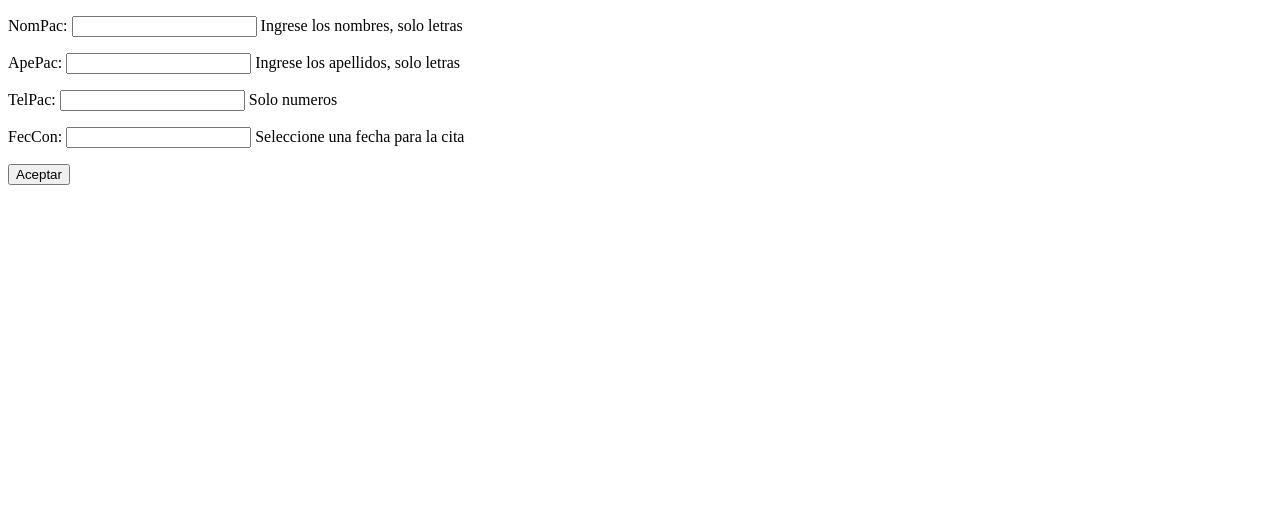
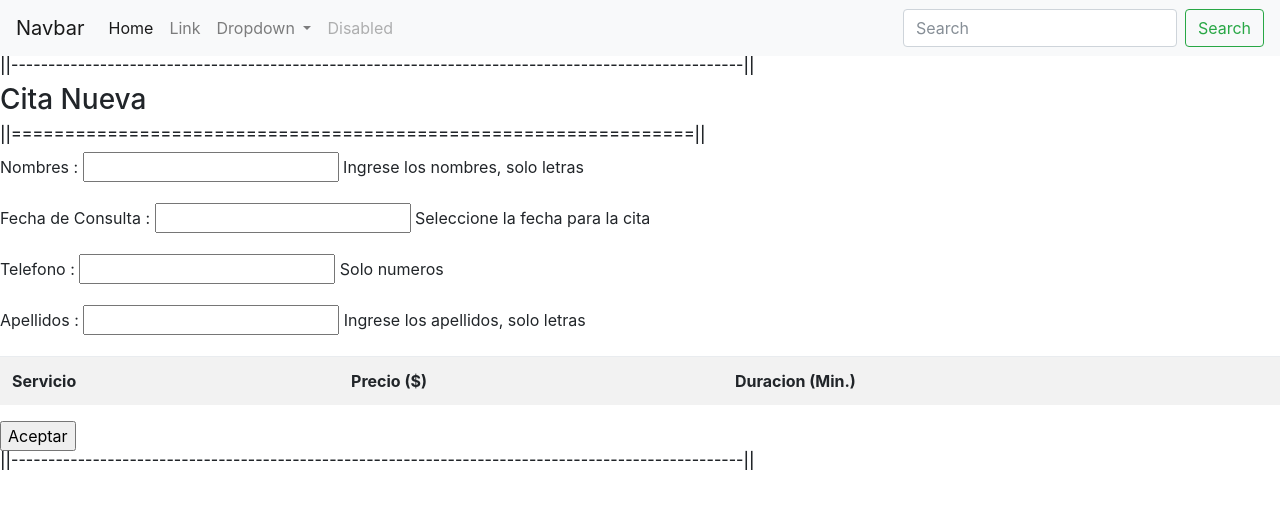
Before and after one commit to FranklinPerez/proyectohdp, a Django app: page /citasyconsultas/nueva_cita/ in a window 1280 px wide. Shown: the top 509 px of the page. Run offline with Django 3.2, Linux system fonts and the light colour scheme; lists and menus that the app fills with data are empty; some libraries are stand-ins or nearby versions.

Commit message:
otro commit

```diff
--- a/citasyconsultas/forms.py
+++ b/citasyconsultas/forms.py
@@ -4,14 +4,20 @@ from .models import *
 
 class NuevaCitaForm(forms.ModelForm):
 	class Meta:
-		models = Cita
+		model = Cita
 		fields = {
-			'nomPac: ', 'apePac: ', 'telPac: ', 'fecCon',
+			'nomPac', 'apePac', 'telPac', 'fecCon',
 		}
 		labels ={
-			'nomPac':'Nombres :','apePac':'Apellidos :','telPac':'Telefono :','fecCon':'Fecha de Consuta :',
+			'nomPac': 'Nombres ','apePac': 'Apellidos ','telPac': 'Telefono ','fecCon': 'Fecha de Consulta ',
 		}
 
+class ServicioForm(forms.ModelForm):
+	class Meta:
+		model = Servicio
+		fields = {
+			'nomSer', 'precio', 'duraci',
+		}
 
 class MedicamentoForm(forms.ModelForm):
 	class Meta:
--- a/citasyconsultas/models.py
+++ b/citasyconsultas/models.py
@@ -23,7 +23,7 @@ class Cita (models.Model):
 	nomPac = models.CharField(max_length = 255, help_text = "Ingrese los nombres, solo letras")
 	apePac = models.CharField(max_length = 255, help_text = "Ingrese los apellidos, solo letras")
 	telPac = models.IntegerField(unique = True, help_text = "Solo numeros")# Telefono del paciente
-	fecCon = models.DateTimeField(help_text = "Seleccione una fecha para la cita")# Fecha de la consulta
+	fecCon = models.DateField(help_text = "Seleccione la fecha para la cita")# Fecha de la consulta
 	fecCre = models.DateField(auto_now_add = True)# afecha de creacion
 
 	class Meta:
--- a/citasyconsultas/urls.py
+++ b/citasyconsultas/urls.py
@@ -10,4 +10,5 @@ urlpatterns=[
 	path('modificarMedicamento/<int:pk>/',modificarMedicamento.as_view(), name="modificar_medicamento"),
 	path('eliminarMedicamento/<int:pk>/', eliminarMedicamento.as_view(), name="eliminar_medicamento"),
 	path('nueva_cita/', CrearCita.as_view(), name = 'nueva_cita'),
+	path('lista_servicios/', ListarServicio.as_view(), name = 'lista_servicios'),
 ]
--- a/citasyconsultas/views.py
+++ b/citasyconsultas/views.py
@@ -1,20 +1,3 @@
-
-
-
-from django.views.generic.edit import CreateView
-from .models import *
-
-
-
-class CrearCita(CreateView):
-	model = Cita
-	fields =[
-		'nomPac',
-		'apePac',
-		'telPac',
-		'fecCon',
-	]
-
 
 from django.shortcuts import render
 from django.views.generic.edit import UpdateView, CreateView, DeleteView
@@ -22,7 +5,8 @@ from django.views.generic.list import ListView
 from django.urls import reverse_lazy
 from .models import *
 from .forms import *
-# Create your views here.
+
+
 
 def index(request):
 
@@ -31,10 +15,26 @@ def index(request):
         'base/base.html',
         context={},
     )
+
+# Vista de la creacion de cita
+class CrearCita(CreateView):
+	model = Cita
+	template_name = 'citasyconsultas/cita_form.html'
+	form_class = NuevaCitaForm
+	success_url = reverse_lazy('/')
+
+# Listar los servicios disponibles
+class ListarServicio(ListView):
+	model = Servicio
+	template_name = 'citasyconsultas/servicio_list.html'
+	form_class = ServicioForm
+	success_url = reverse_lazy('/')
+
+
 #modelos de Medicamento
 class ListadoMedicamento(ListView):
     model = Medicamento
-    template_name = 'citasyconsultas/gestionMedicamento.html'
+    template_name = 'citasyconsultas/GestionMedicamento.html'
     context_object_name = 'medicamentos'
 
 class crearMedicamento(CreateView):
--- a/templates/citasyconsultas/cita_form.html
+++ b/templates/citasyconsultas/cita_form.html
@@ -1,14 +1,72 @@
 <!DOCTYPE html>
 <html>
 <head>
-	<meta charset = "UTF-8">
-	<title>Nueva Cita</title>
+
+	<title>Expediente Clinico Odontologico</title>
+
+  <link rel="stylesheet" href="../../static/css/bootstrap.min.css">
 </head>
 <body>
+<div>
+  <nav class="navbar navbar-expand-lg navbar-light bg-light">
+  <a class="navbar-brand" href="#">Navbar</a>
+  <button class="navbar-toggler" type="button" data-toggle="collapse" data-target="#navbarSupportedContent" aria-controls="navbarSupportedContent" aria-expanded="false" aria-label="Toggle navigation">
+    <span class="navbar-toggler-icon"></span>
+  </button>
+
+  <div class="collapse navbar-collapse" id="navbarSupportedContent">
+    <ul class="navbar-nav mr-auto">
+      <li class="nav-item active">
+        <a class="nav-link" href="#">Home <span class="sr-only">(current)</span></a>
+      </li>
+      <li class="nav-item">
+        <a class="nav-link" href="#">Link</a>
+      </li>
+      <li class="nav-item dropdown">
+        <a class="nav-link dropdown-toggle" href="#" id="navbarDropdown" role="button" data-toggle="dropdown" aria-haspopup="true" aria-expanded="false">
+          Dropdown
+        </a>
+        <div class="dropdown-menu" aria-labelledby="navbarDropdown">
+          <a class="dropdown-item" href="#">Action</a>
+          <a class="dropdown-item" href="#">Another action</a>
+          <div class="dropdown-divider"></div>
+          <a class="dropdown-item" href="#">Something else here</a>
+        </div>
+      </li>
+      <li class="nav-item">
+        <a class="nav-link disabled" href="#">Disabled</a>
+      </li>
+    </ul>
+    <form class="form-inline my-2 my-lg-0">
+      <input class="form-control mr-sm-2" type="search" placeholder="Search" aria-label="Search">
+      <button class="btn btn-outline-success my-2 my-sm-0" type="submit">Search</button>
+    </form>
+  </div>
+</nav>
+</div>
+  <script src="../../static/js/jquery.js"></script>
+  <script src="../../static/js/popper.js"></script>
+<h6>||---------------------------------------------------------------------------------------------------||</h6>
+  <h3>Cita Nueva</h3>
+
+  <h6>||================================================================||</h6>
+
 	<form action = "" method = "post">
 		{% csrf_token %}
 		{{ form.as_p }}
-		<input type = "submit" value = "Aceptar"/>
+
+		<table  class="table table-striped">
+
+
+			<tr>
+				<th>Servicio</th>
+				<th>Precio ($)</th>
+				<th>Duracion (Min.)</th>
+			</tr>
+		</table>
 	</form>
+	<input type = "submit" value = "Aceptar"/>
+<h6>||---------------------------------------------------------------------------------------------------||</h6>
+
 </body>
 </html>
--- /dev/null
+++ b/templates/citasyconsultas/servicio_list.html
@@ -0,0 +1 @@
+<h1>Servicios</h1>>
```
Also changed, not shown: db.sqlite3.
